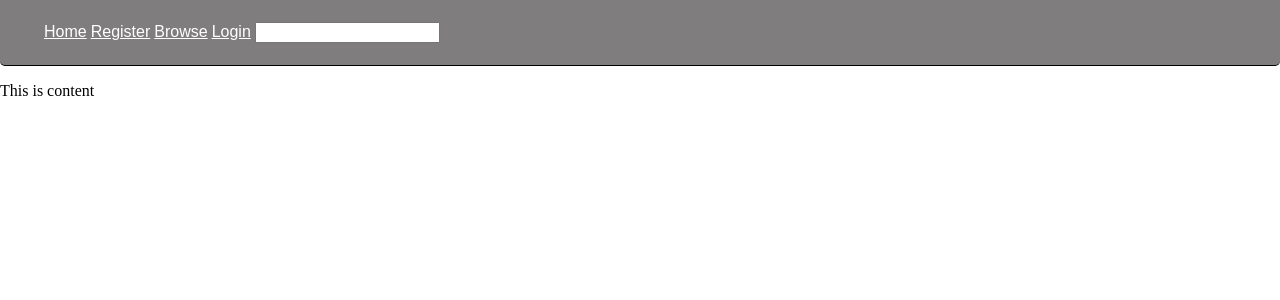
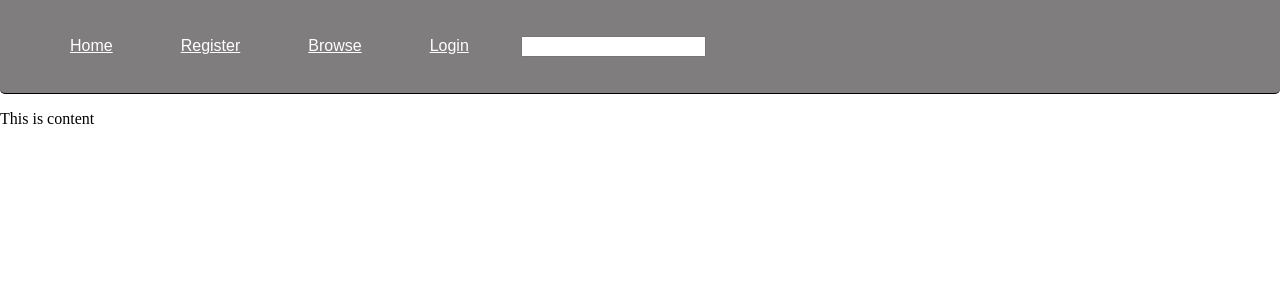
Before and after one commit to Jens-Walstedt/ImageSharingProject, a Django app: page /index/ in a window 1280 px wide. Shown: the top 300 px of the page. Run offline with Django 3.2, Linux system fonts and the light colour scheme.

Commit message:
Fixed the size of the liks and text

```diff
--- a/static/styles.css
+++ b/static/styles.css
@@ -11,20 +11,22 @@
 .nav ol {
     list-style-type: none;
     padding-left: 0px;
-    margin: 0px 22px 0px 22px;
+    margin: 0px 14px 0px 16px;
     padding: 11px;
-    display: block;
     width: 100%;
 }
 
 .nav li {
     display: inline-block;
+    padding: 14px 16px;
+    text-decoration: none;
 }
 
 .nav a {
     color: white;
     font-family: sans-serif;
     font-size: 16px;
+    padding: 14px 16px;
 }
 
 .nav a:hover {
```
